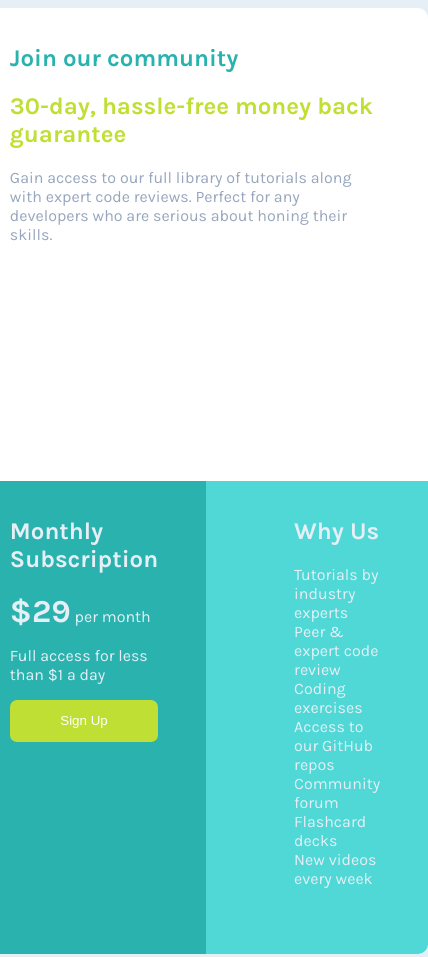
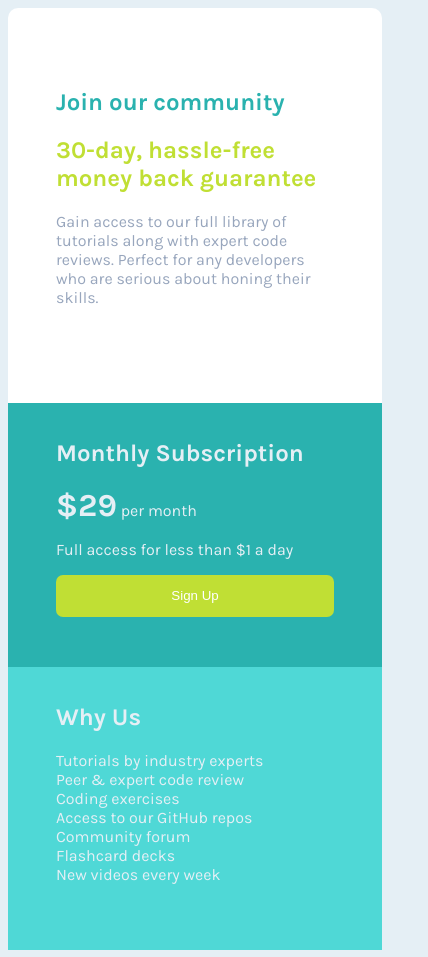
Before and after one commit to 0x-UG/single-price-grid-component, a plain HTML site: page index.html in a window 390 px wide. Shown: the top 957 px of the page, 428 px wide, since content can reach past the window. Drawn offline with Linux system fonts and the light colour scheme.

Commit message:
added media queries for mobile responsiveness

```diff
--- a/index.html
+++ b/index.html
@@ -41,14 +41,20 @@
 	<body>
 		<main class="container">
 			<section class="card card__first">
-				<h1>Join our community</h1>
-				<h2>
-					30-day, hassle-free money back guarantee
-				</h2>
-				Gain access to our full library of tutorials
-				along with expert code reviews. Perfect for any
-				developers who are serious about honing their
-				skills.
+				<div class="card-container">
+					<h1>Join our community</h1>
+					<h2>
+						30-day, hassle-free money back
+						guarantee
+					</h2>
+					<p class=".text">
+						Gain access to our full library
+						of tutorials along with expert
+						code reviews. Perfect for any
+						developers who are serious about
+						honing their skills.
+					</p>
+				</div>
 			</section>
 
 			<section class="card card__second">
--- a/style.css
+++ b/style.css
@@ -19,7 +19,8 @@ html {
 	border-radius: 10px;
 	display: grid;
 	grid-template: repeat(2, 1fr) / repeat(2, 1fr);
-	max-width: 750px;
+	max-width: 80%;
+	margin: 0 auto;
 }
 
 .card {
@@ -31,6 +32,7 @@ html {
 	background-color: white;
 	border-top-right-radius: 10px;
 	border-top-left-radius: 10px;
+	margin: 0;
 }
 
 .card__second {
@@ -50,8 +52,13 @@ html {
 	padding-bottom: 50px;
 }
 
+.card-container {
+	padding: 2em 0;
+}
+
 h1 {
 	color: hsl(179, 62%, 43%);
+	margin: 0;
 }
 
 .card__first h2 {
@@ -65,6 +72,10 @@ span {
 
 li {
 	list-style: none;
+}
+
+ul {
+	padding: 0;
 }
 
 .btn {
@@ -81,3 +92,32 @@ li {
 	opacity: 0.9;
 	cursor: pointer;
 }
+
+@media (max-width: 600px) {
+	.container {
+		display: block;
+		max-width: 100%;
+		margin: 0;
+	}
+
+	.card__first {
+		padding: 3em 3em;
+		margin: 0;
+	}
+
+	h1 {
+		margin: 0;
+	}
+
+	ul {
+		padding: 0;
+	}
+
+	.card__second {
+		border-bottom-left-radius: 0;
+	}
+
+	.card__third {
+		border-bottom-right-radius: 0;
+	}
+}
```
